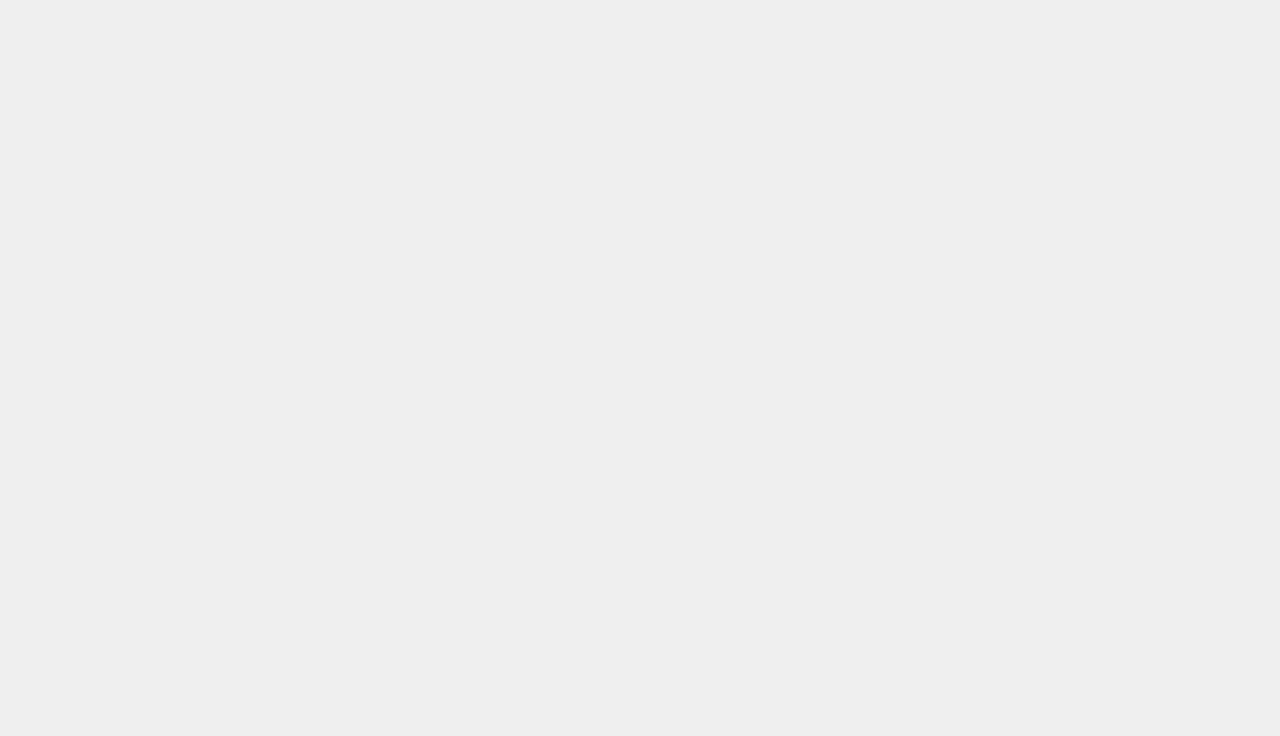
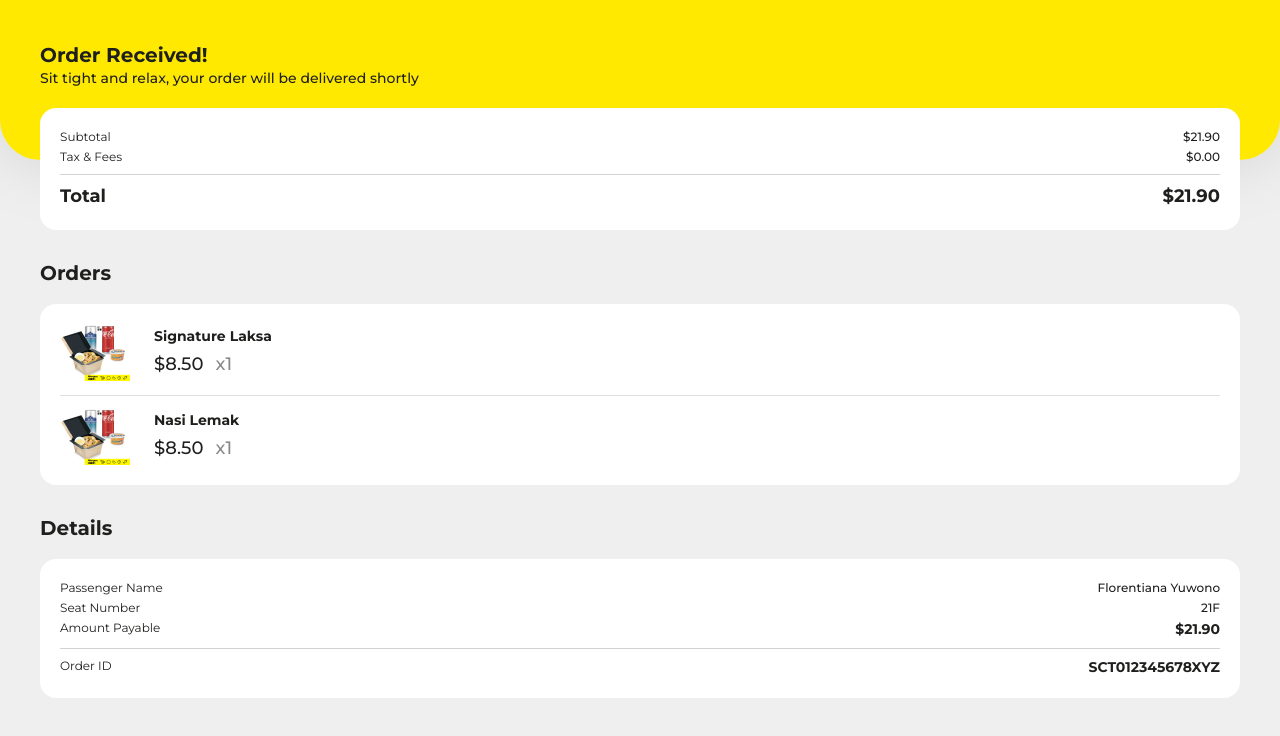
Before and after one commit to jasonchristopher21/first-class-frontend, a React (Vite) app: page /status/1 in a window 1280 px wide. Before the commit this address had no page. Shown: the top 736 px of the page. Built offline with nearby package versions, Linux system fonts and the light colour scheme.

Commit message:
Setup Order Status Page

```diff
--- a/src/main.jsx
+++ b/src/main.jsx
@@ -2,6 +2,7 @@ import React from "react";
 import ReactDOM from "react-dom/client";
 import App from "./App.jsx";
 import Cart from "./pages/Cart.jsx";
+import Status from "./pages/Status.jsx";
 import "./index.css";
 
 import { store } from "./redux/store.js";
@@ -16,6 +17,7 @@ ReactDOM.createRoot(document.getElementById("root")).render(
         <Routes>
           <Route path="/" element={<App />} />
           <Route path="cart" element={<Cart />} />
+          <Route path="status/:id" element={<Status />} />
         </Routes>
       </Provider>
     </BrowserRouter>
--- /dev/null
+++ b/src/pages/Status.jsx
@@ -0,0 +1,160 @@
+import React, { useState } from "react";
+import styles from "../style";
+import dummy_food_img from "../assets/dummy_food_img.png";
+import cart_black from "../assets/cart-black.svg";
+import { useParams } from "react-router-dom";
+
+const Status = () => {
+  const [seat, setSeat] = useState("21F");
+
+  const [status, setStatus] = useState("received");
+
+  const [subtotal, setSubtotal] = useState("21.90");
+  const [tax, setTax] = useState("0.00");
+  const [total, setTotal] = useState("21.90");
+
+  const { id } = useParams();
+
+  const orders = [
+    {
+      image: dummy_food_img,
+      name: "Signature Laksa",
+      price: "8.50",
+      qty: 1,
+    },
+    {
+      image: dummy_food_img,
+      name: "Nasi Lemak",
+      price: "8.50",
+      qty: 1,
+    },
+  ];
+
+  const addOns = [
+    {
+      image: dummy_food_img,
+      name: "Sprite",
+      price: "8.50",
+    },
+    {
+      image: dummy_food_img,
+      name: "Sprite",
+      price: "8.50",
+    },
+    {
+      image: dummy_food_img,
+      name: "Sprite",
+      price: "8.50",
+    },
+    {
+      image: dummy_food_img,
+      name: "Sprite",
+      price: "8.50",
+    },
+    {
+      image: dummy_food_img,
+      name: "Sprite",
+      price: "8.50",
+    },
+  ];
+
+  return (
+    <div className="bg-light-grey">
+      <div className="absolute z-0 top-0 left-0 w-full h-[10rem] bg-yellow rounded-bl-[40px] rounded-br-[40px] drop-shadow-[0_5px_30px_rgba(0,0,0,0.10)]" />
+      <div className="absolute z-10 p-10 w-full">
+        <div className="heading flex flex-col text-left text-black">
+          <span className={styles.heading3}>
+            Order {status[0].toUpperCase() + status.substring(1)}!
+          </span>
+          <span className={`${styles.paragraph6} max-w-[75%] leading-tight`}>
+            Sit tight and relax, your order will be delivered shortly
+          </span>
+        </div>
+
+        <div className="order-card flex flex-col gap-0.5 p-5 mt-5 bg-white w-full text-black rounded-2xl">
+          <div className="flex flex-row justify-between">
+            <span className={styles.paragraph7}>Subtotal</span>
+            <span className={styles.paragraph8}>${subtotal}</span>
+          </div>
+          <div className="flex flex-row justify-between">
+            <span className={styles.paragraph7}>Tax & Fees</span>
+            <span className={styles.paragraph8}>${tax}</span>
+          </div>
+          <div className="pt-1.5 mb-1.5 border-b border-b-black opacity-20"></div>
+          <div className={`${styles.heading4} flex flex-row justify-between`}>
+            <span>Total</span>
+            <span>${total}</span>
+          </div>
+        </div>
+
+        <div className="mt-7">
+          <span className={`${styles.heading3} text-black`}>Orders</span>
+          <div className="order-cards flex flex-col gap-0.5 px-5 py-2 mt-4 bg-white w-full text-black rounded-2xl divide-y divide-[#00000020]">
+            {orders.map((order, idx) => (
+              <OrderCard order={order} key={idx} />
+            ))}
+          </div>
+        </div>
+
+        <div className="mt-7">
+          <div className="flex flex-col">
+            <span className={`${styles.heading3} text-black`}>Details</span>
+
+            <div className="order-card flex flex-col gap-0.5 p-5 mt-4 bg-white w-full text-black rounded-2xl">
+              <div className="flex flex-row justify-between">
+                <span className={styles.paragraph7}>Passenger Name</span>
+                <span className={styles.paragraph8}>Florentiana Yuwono</span>
+              </div>
+              <div className="flex flex-row justify-between">
+                <span className={styles.paragraph7}>Seat Number</span>
+                <span className={styles.paragraph8}>21F</span>
+              </div>
+              <div className="flex flex-row justify-between">
+                <span className={styles.paragraph7}>Amount Payable</span>
+                <span className={styles.heading5}>${total}</span>
+              </div>
+              <div className="pt-1.5 mb-1.5 border-b border-b-black opacity-20"></div>
+              <div className="flex flex-row justify-between">
+                <span className={styles.paragraph7}>Order ID</span>
+                <span className={styles.heading5}>SCT012345678XYZ</span>
+              </div>
+            </div>
+          </div>
+        </div>
+      </div>
+    </div>
+  );
+};
+
+const OrderCard = (props) => {
+  const order = props.order;
+  return (
+    <div className="flex gap-6 py-3">
+      <img src={order.image} />
+      <div className="flex flex-col gap-1 w-full my-auto">
+        <span className={styles.heading5}>{order.name}</span>
+        <div className="flex flex-row gap-3">
+          <span className={styles.paragraph2}>${order.price}</span>
+          <span className={`${styles.paragraph2} text-dark-grey`}>
+            x{order.qty}
+          </span>
+        </div>
+      </div>
+    </div>
+  );
+};
+
+const AddOnCard = (props) => {
+  const item = props.item;
+  return (
+    <div className="flex flex-col gap-2 bg-white px-4 pt-4 pb-2 rounded-lg">
+      <img src={item.image} className="my-auto" />
+      <div className="flex flex-row justify-between gap-4 text-black">
+        <span className={`${styles.heading5} my-auto`}>{item.name}</span>
+        <span className={`${styles.paragraph8} my-auto`}>${item.price}</span>
+      </div>
+    </div>
+  );
+};
+
+export default Status;
```
